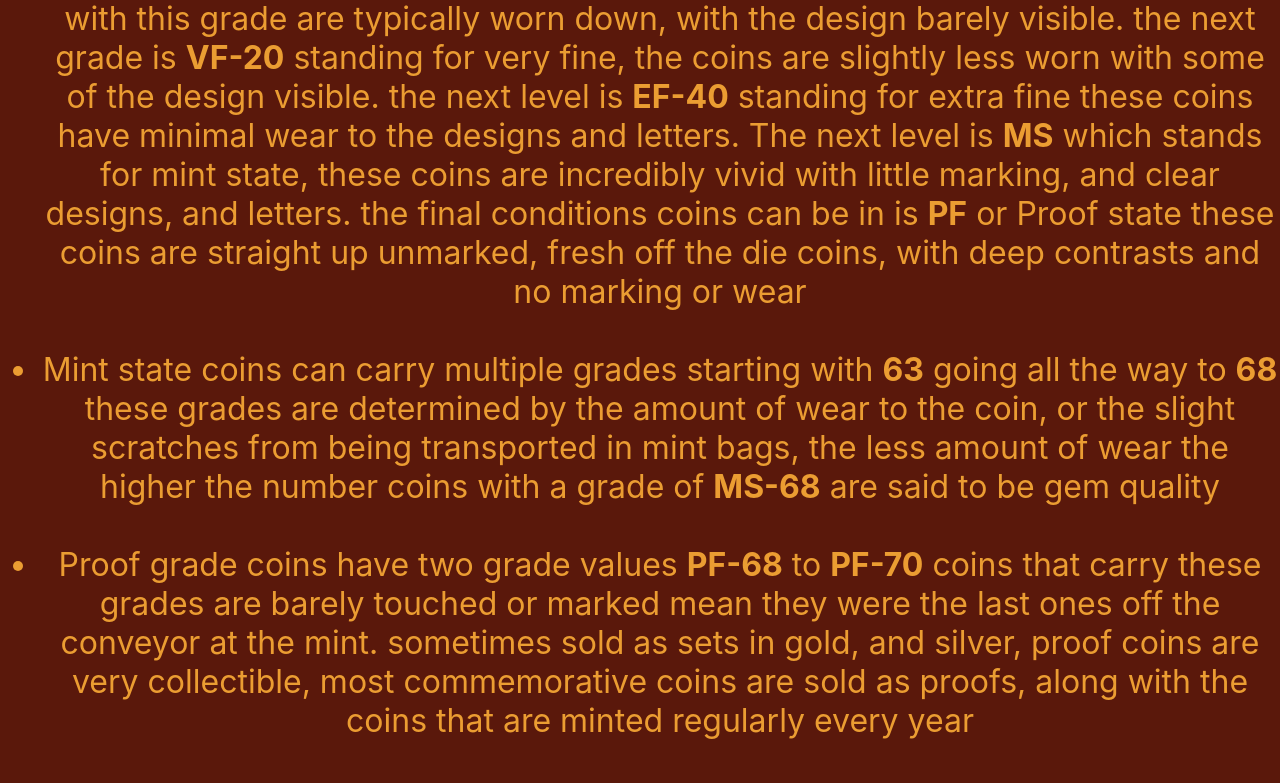
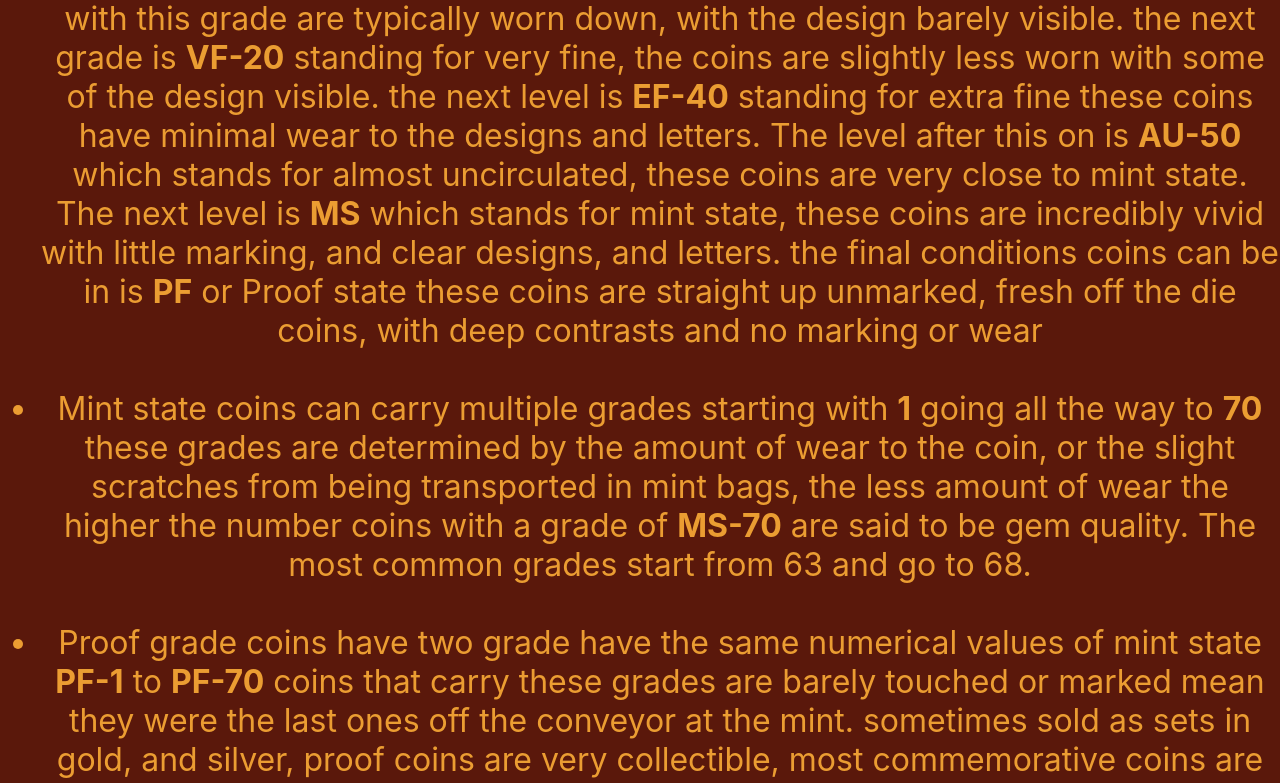
Before and after one commit to NekoCarreraDesigns/geeks-antiques, a React (Create React App) app in the folder geeks-antiques/: page /coins in a window 1280 px wide. Shown: the part 1206-1989 px from the top of the page. Built offline with nearby package versions, Linux system fonts and the light colour scheme; a web font is replaced by a local one.

Commit message:
fixed paragraph in numisma with forgotten information

```diff
--- a/geeks-antiques/src/components/Numisma/index.js
+++ b/geeks-antiques/src/components/Numisma/index.js
@@ -43,7 +43,9 @@ function Numisma() {
             <strong>VF-20</strong> standing for very fine, the coins are
             slightly less worn with some of the design visible. the next level
             is <strong>EF-40</strong> standing for extra fine these coins have
-            minimal wear to the designs and letters. The next level is{" "}
+            minimal wear to the designs and letters. The level after this on is{" "}
+            <strong>AU-50</strong> which stands for almost uncirculated, these
+            coins are very close to mint state. The next level is{" "}
             <strong>MS</strong> which stands for mint state, these coins are
             incredibly vivid with little marking, and clear designs, and
             letters. the final conditions coins can be in is <strong>PF</strong>{" "}
@@ -53,20 +55,22 @@ function Numisma() {
           <br />
           <li>
             Mint state coins can carry multiple grades starting with{" "}
-            <strong>63</strong> going all the way to <strong>68</strong> these
+            <strong>1</strong> going all the way to <strong>70</strong> these
             grades are determined by the amount of wear to the coin, or the
             slight scratches from being transported in mint bags, the less
             amount of wear the higher the number coins with a grade of{" "}
-            <strong>MS-68</strong> are said to be gem quality{" "}
+            <strong>MS-70</strong> are said to be gem quality. The most common
+            grades start from 63 and go to 68.
           </li>
           <br />
           <li>
-            Proof grade coins have two grade values <strong>PF-68</strong> to{" "}
-            <strong>PF-70</strong> coins that carry these grades are barely
-            touched or marked mean they were the last ones off the conveyor at
-            the mint. sometimes sold as sets in gold, and silver, proof coins
-            are very collectible, most commemorative coins are sold as proofs,
-            along with the coins that are minted regularly every year
+            Proof grade coins have two grade have the same numerical values of
+            mint state <strong>PF-1</strong> to <strong>PF-70</strong> coins
+            that carry these grades are barely touched or marked mean they were
+            the last ones off the conveyor at the mint. sometimes sold as sets
+            in gold, and silver, proof coins are very collectible, most
+            commemorative coins are sold as proofs, along with the coins that
+            are minted regularly every year
           </li>
           <br />
           <li>
```
